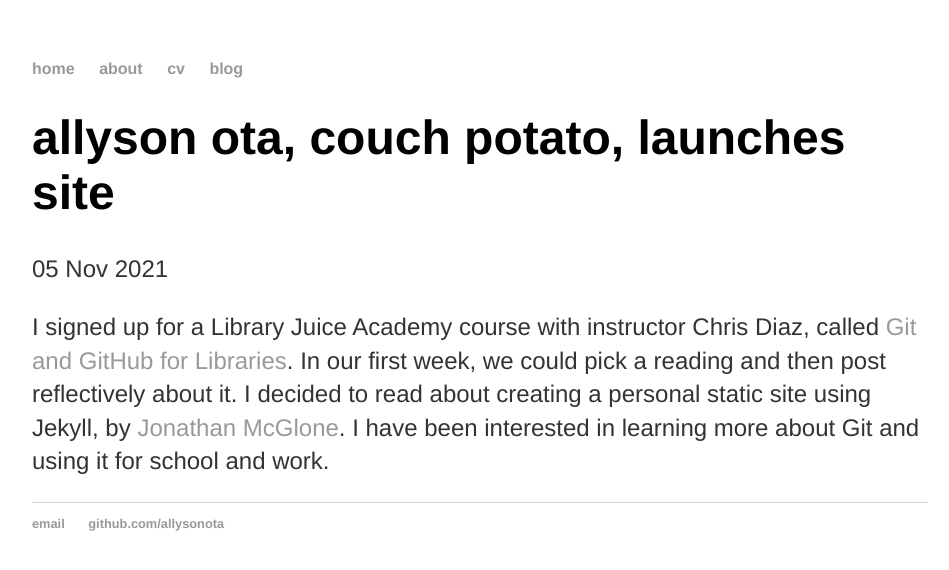
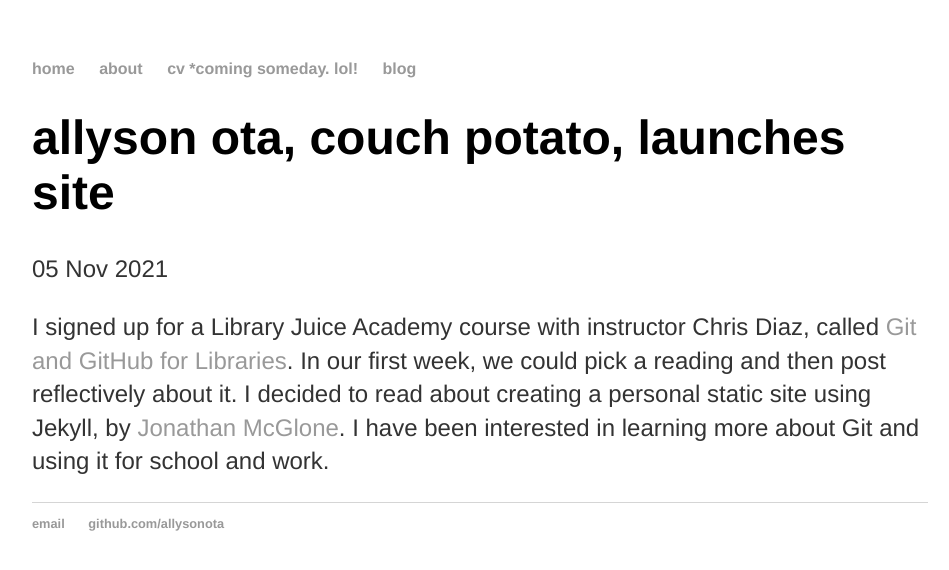
Before and after one commit to allysonota/allysonota.github.io, a Jekyll site: the page built from _posts/2021-11-05-first-post.md, in a window 1280 px wide. Shown: the top 570 px of the page, without its empty margins (160-1109 px from the left). Built offline with Jekyll 4.4.1, drawn with Linux system fonts in a browser that asks for light colours.

Commit message:
Update default.html

```diff
--- a/_layouts/default.html
+++ b/_layouts/default.html
@@ -10,7 +10,7 @@
 	    		<ul>
 	        		<li><a href="/">home</a></li>
 		        	<li><a href="/about">about</a></li>
-	        		<li><a href="/cv">cv</a></li>
+	        		<li><a href="/cv">cv *coming someday. lol!</a></li>
 	        		<li><a href="/blog">blog</a></li>
 	    		</ul>
 			</nav>
```
